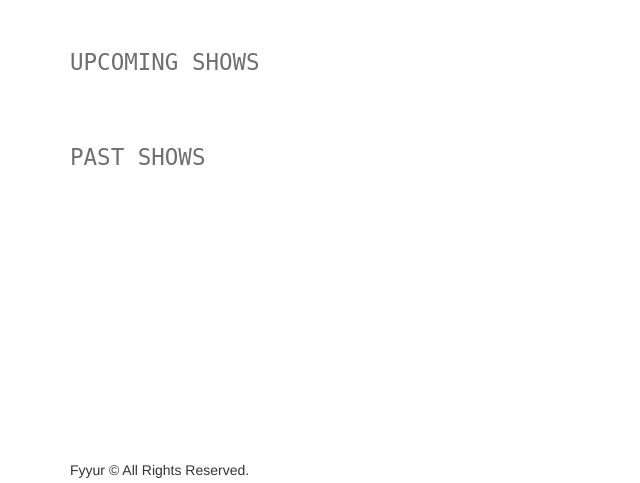
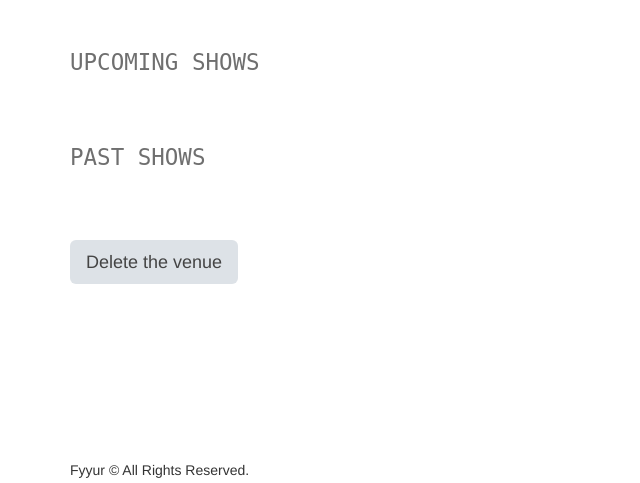
Before and after one commit to marissawatkins/Fyyur, a Flask app: template templates/pages/show_venue.html in a window 1280 px wide. Shown: the part 285-768 px from the top of the page, without its empty margins (0-640 px from the left). Run offline with Flask 2, Linux system fonts and the light colour scheme; the template is opened without the code that fills it, so the values that code supplies are empty; some libraries are stand-ins or nearby versions.

Commit message:
Add files via upload

```diff
--- a/templates/pages/show_venue.html
+++ b/templates/pages/show_venue.html
@@ -74,5 +74,30 @@
 		{% endfor %}
 	</div>
 </section>
+<section>
+	<div class="form-group">
+		<button class="btn btn-default btn-lg" onclick=deleteVenue({{venue.id}})>Delete the venue</button>
+    </div>
+</section>
+
+{% block javascrip %}
+<script>
+
+function deleteVenue(venue_id){
+	fetch('/venues/'+venue_id , {
+		method: 'DELETE',
+		headers: {'content-type': 'application/json',
+		redirect: true},
+		body: JSON.stringify({id: venue_id})
+		})
+		.then(res => console.log(res))
+		.then(setTimeout(function(){
+		window.location.href = '/venues'
+		}, 1000))
+    }
+</script>
+{% endblock %}
+
+
 
 {% endblock %}
```
Also changed, not shown: templates/pages/venues.html (line endings or trailing spaces).
